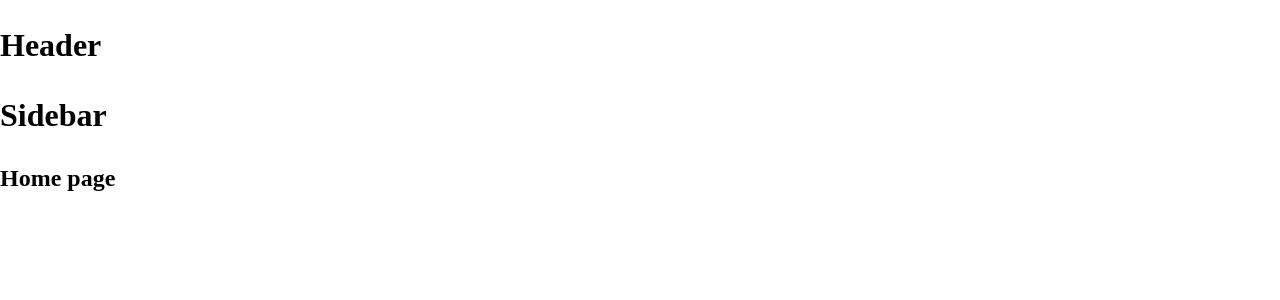
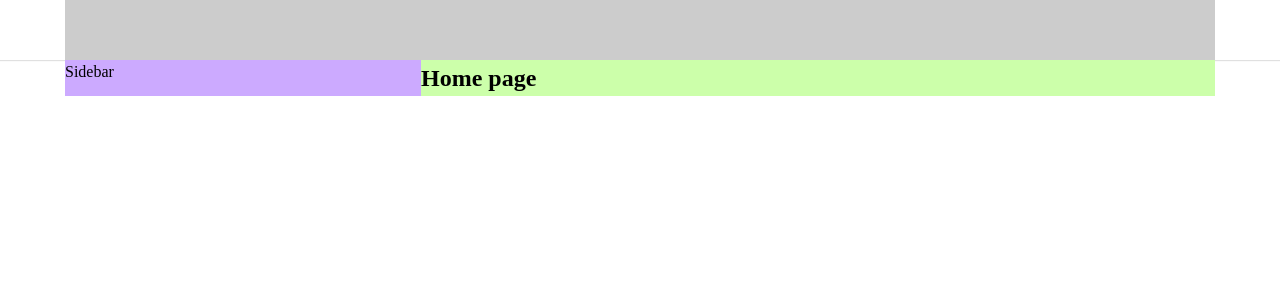
Before and after one commit to dochihung2909/TikTok_ReactJS_F8, a React (Create React App) app: page / in a window 1280 px wide. Shown: the top 300 px of the page. Built offline with nearby package versions, Linux system fonts and the light colour scheme; a web font is replaced by a local one.

Commit message:
⚡Create basic Layout

```diff
--- a/package.json
+++ b/package.json
@@ -6,6 +6,7 @@
     "@testing-library/jest-dom": "^5.16.5",
     "@testing-library/react": "^13.4.0",
     "@testing-library/user-event": "^13.5.0",
+    "classnames": "^2.3.2",
     "customize-cra": "^1.0.0",
     "normalize.css": "^8.0.1",
     "react": "^18.2.0",
--- a/src/components/GlobalStyles/GlobalStyles.scss
+++ b/src/components/GlobalStyles/GlobalStyles.scss
@@ -48,9 +48,13 @@
 }
 // Base Css
 :root {
+    --default-layout-header-height: 60px;
+    --default-layout-width: 1150px;
 }
 
 * {
+    margin: 0;
+    padding: 0;
     box-sizing: border-box;
 }
 
--- /dev/null
+++ b/src/components/Layouts/DefaultLayout/DefaultLayout.module.scss
@@ -0,0 +1,15 @@
+.wrapper {
+    display: flex;
+    flex-direction: column;
+    align-items: center;
+}
+
+.container {
+    width: var(--default-layout-width);
+    display: flex;
+}
+
+.content {
+    flex: 1;
+    background-color: #cfa;
+}
--- /dev/null
+++ b/src/components/Layouts/DefaultLayout/Sidebar/Sidebar.module.scss
@@ -0,0 +1,4 @@
+.wrapper {
+    width: 356px;
+    background-color: #caf;
+}
--- a/src/components/Layouts/DefaultLayout/Sidebar/index.js
+++ b/src/components/Layouts/DefaultLayout/Sidebar/index.js
@@ -1,5 +1,10 @@
+import styles from './Sidebar.module.scss'
+import classNames from 'classnames/bind'
+
+const cx = classNames.bind(styles)
+
 function Sidebar() {
-    return <h1>Sidebar</h1>
+    return <aside className={cx('wrapper')}>Sidebar</aside>
 }
 
 export default Sidebar
--- a/src/components/Layouts/DefaultLayout/index.js
+++ b/src/components/Layouts/DefaultLayout/index.js
@@ -1,13 +1,18 @@
+import styles from './DefaultLayout.module.scss'
+import classNames from 'classnames/bind'
+
 import Header from '~/components/Layouts/components/Header'
 import Sidebar from './Sidebar'
 
+const cx = classNames.bind(styles)
+
 function DefaultLayout({ children }) {
     return (
-        <div>
+        <div className={cx('wrapper')}>
             <Header></Header>
-            <div className="container">
+            <div className={cx('container')}>
                 <Sidebar></Sidebar>
-                <div className="content">{children}</div>
+                <div className={cx('content')}>{children}</div>
             </div>
         </div>
     )
--- a/src/components/Layouts/HeaderOnly/index.js
+++ b/src/components/Layouts/HeaderOnly/index.js
@@ -1,6 +1,6 @@
 import Header from '~/components/Layouts/components/Header'
 
-function DefaultLayout({ children }) {
+function HeaderOnly({ children }) {
     return (
         <div>
             <Header></Header>
@@ -11,4 +11,4 @@
     )
 }
 
-export default DefaultLayout
+export default HeaderOnly
--- /dev/null
+++ b/src/components/Layouts/components/Header/Header.module.scss
@@ -0,0 +1,13 @@
+.wrapper {
+    width: 100%;
+    height: var(--default-layout-header-height);
+    box-shadow: 0px 1px 1px rgb(0 0 0 / 12%);
+    display: flex;
+    justify-content: center;
+}
+
+.inner {
+    height: 100%;
+    width: var(--default-layout-width);
+    background-color: #ccc;
+}
--- a/src/components/Layouts/components/Header/index.js
+++ b/src/components/Layouts/components/Header/index.js
@@ -1,5 +1,14 @@
+import classNames from 'classnames/bind'
+import styles from './Header.module.scss'
+
+const cx = classNames.bind(styles)
+
 function Header() {
-    return <h1>Header</h1>
+    return (
+        <header className={cx('wrapper')}>
+            <div className={cx('inner')}></div>
+        </header>
+    )
 }
 
 export default Header
```
Also changed, not shown: 1 other file (tests, documents, lock files or other folders).
